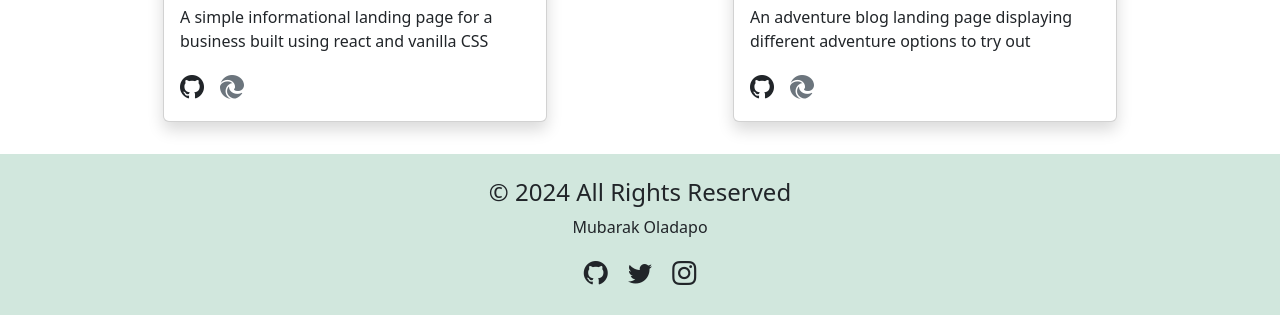
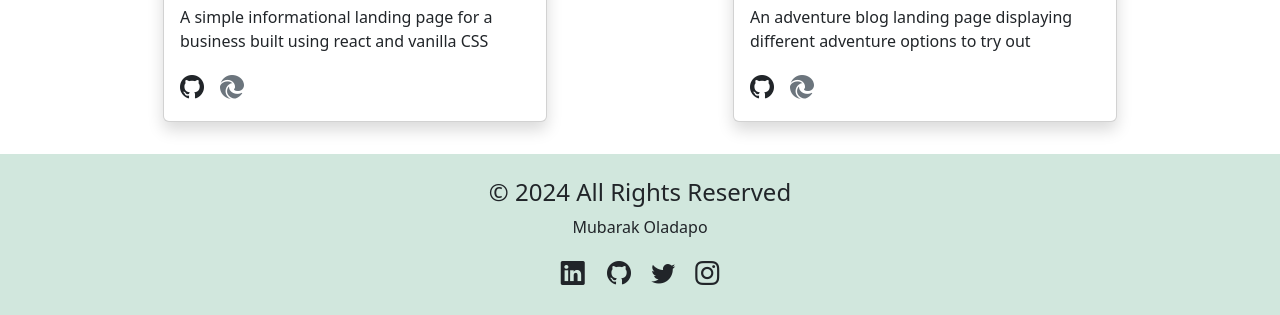
Before and after one commit to Muba-rak/congenial-guacamole, a plain HTML site: page index.html in a window 1280 px wide. Shown: the part 2658-2973 px from the top of the page. Drawn offline with nearby package versions, Linux system fonts and the light colour scheme.

Commit message:
edited links

```diff
--- a/index.html
+++ b/index.html
@@ -36,20 +36,12 @@
           </button>
           <div class="collapse navbar-collapse ms-auto" id="navbarNav">
             <ul class="navbar-nav">
-              <!-- <li class="nav-item">
-                <a class="nav-link fs-5 fw-bold" aria-current="page" href="#"
-                  >Home</a
-                >
-              </li> -->
               <li class="nav-item">
                 <a class="nav-link fs-5 fw-bold" href="#stack">About</a>
               </li>
               <li class="nav-item">
                 <a class="nav-link fs-5 fw-bold" href="#projects">Projects</a>
               </li>
-              <!-- <li class="nav-item">
-                <a class="nav-link fs-5 fw-bold" href="#contact">Contact</a>
-              </li> -->
             </ul>
           </div>
         </div>
@@ -74,13 +66,6 @@
               <i class="bi bi-envelope-at fs-4 ps-1"></i>
             </h4>
           </div>
-          <!-- <div>
-            <a
-              href="https://docs.google.com/document/d/1FKXMwBDu72wCU1t7m7ZfL1CBCWc5CLov/edit?usp=sharing&ouid=107684956218990363292&rtpof=true&sd=true"
-            >
-              <button class="btn btn-outline-success">View Resume</button>
-            </a>
-          </div> -->
           <div class="socials">
             <a
               href="https://github.com/Muba-rak"
@@ -175,11 +160,18 @@
         <h4>&copy; 2024 All Rights Reserved</h4>
         <p>Mubarak Oladapo</p>
         <a
+          href="https://www.linkedin.com/in/mubarak-oladapo-a88573306"
+          target="_blank"
+          class="text-decoration-none text-dark"
+        >
+          <i class="bi bi-linkedin fs-4"> </i>
+        </a>
+        <a
           href="https://github.com/Muba-rak"
           target="_blank"
           class="text-decoration-none text-dark"
         >
-          <i style="cursor: pointer" class="bi bi-github fs-4"></i>
+          <i style="cursor: pointer" class="bi bi-github fs-4 ps-3"></i>
         </a>
         <a
           href="https://twitter.com/i_am__Mubarak"
```
Also changed, not shown: app.js (+1 -1 lines), style.css (+5 -5 lines).
